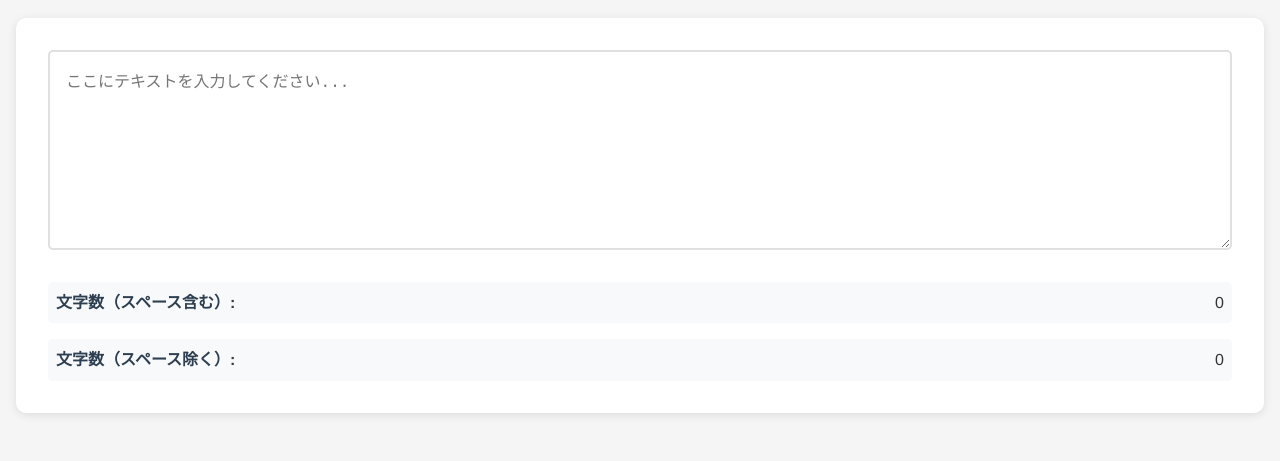
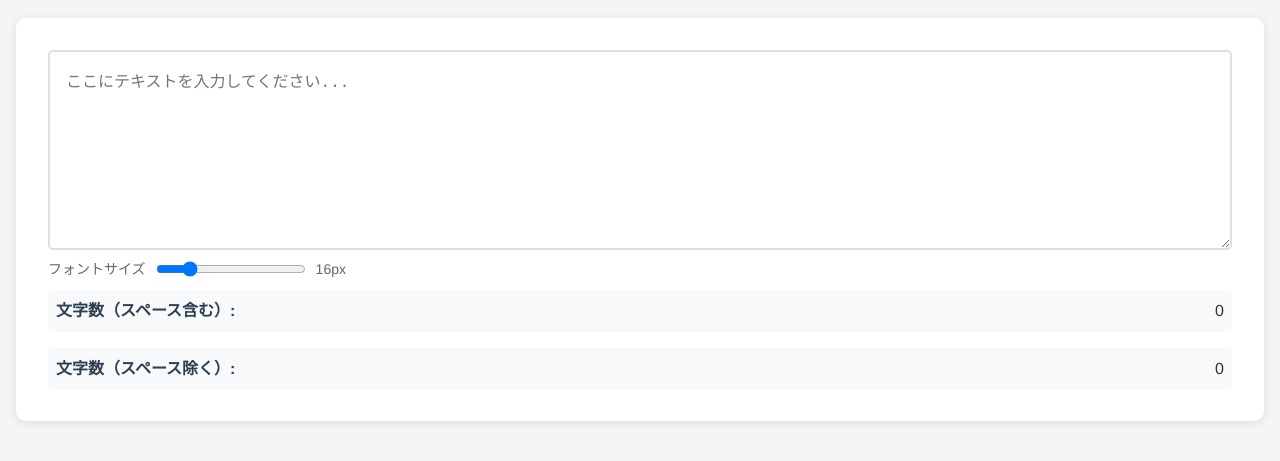
Before and after one commit to supergod100/character_counter, a plain HTML site: page index.html in a window 1280 px wide. Shown: the part 97-558 px from the top of the page. Drawn offline with Linux system fonts and the light colour scheme.

Commit message:
フォントサイズの変更機能を追加

```diff
--- a/index.html
+++ b/index.html
@@ -11,6 +11,11 @@
         <h1>文字数カウンター</h1>
         <div class="counter-box">
             <textarea id="text-input" placeholder="ここにテキストを入力してください..."></textarea>
+            <div class="font-size-control">
+                <label for="font-size">フォントサイズ</label>
+                <input type="range" id="font-size" min="12" max="32" value="16" step="1">
+                <span id="font-size-value">16px</span>
+            </div>
             <div class="stats">
                 <div class="stat-item">
                     <span class="label">文字数（スペース含む）:</span>
--- a/script.js
+++ b/script.js
@@ -19,3 +19,14 @@ document.addEventListener('DOMContentLoaded', () => {
     // 初期表示時にもカウントを更新
     updateCounts();
 });
+
+// フォントサイズの変更機能
+const fontSizeInput = document.getElementById('font-size');
+const fontSizeValue = document.getElementById('font-size-value');
+const textInput = document.getElementById('text-input');
+
+fontSizeInput.addEventListener('input', function() {
+    const size = this.value;
+    textInput.style.fontSize = `${size}px`;
+    fontSizeValue.textContent = `${size}px`;
+});
--- a/styles.css
+++ b/styles.css
@@ -39,7 +39,7 @@ textarea {
     border-radius: 5px;
     resize: both;
     font-size: 1rem;
-    margin-bottom: 1.5rem;
+    margin-bottom: 0;
     transition: border-color 0.3s ease;
     min-width: 300px;
     min-height: 200px;
@@ -69,6 +69,28 @@ textarea:focus {
     color: #2c3e50;
 }
 
+.font-size-control {
+    margin-bottom: 10px;
+    display: flex;
+    align-items: center;
+    gap: 10px;
+}
+
+.font-size-control label {
+    font-size: 14px;
+    color: #666;
+}
+
+.font-size-control input[type="range"] {
+    width: 150px;
+}
+
+#font-size-value {
+    font-size: 14px;
+    color: #666;
+    min-width: 45px;
+}
+
 @media (max-width: 600px) {
     .container {
         margin: 1rem auto;
```
